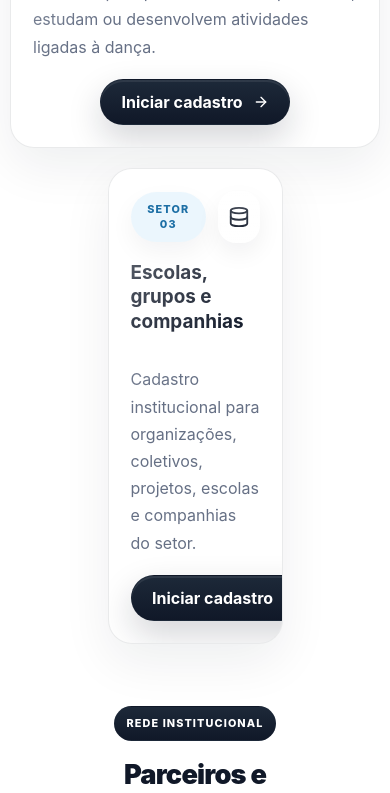
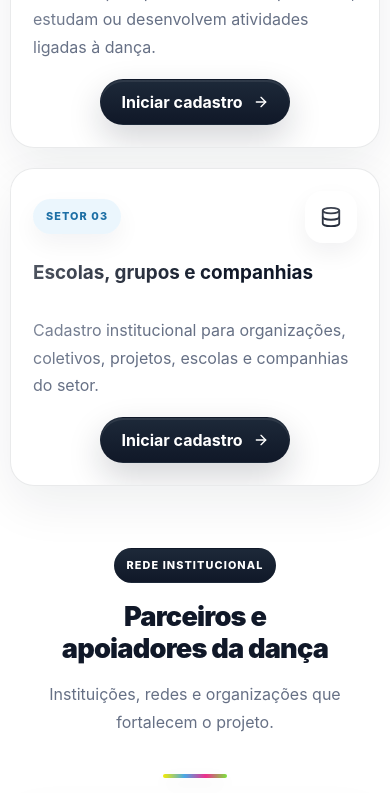
Before and after one commit to abcaa-ong/sibradanca-frontend, a React (Vite) app: page / in a window 390 px wide. Shown: the part 3325-4118 px from the top of the page. Built offline with nearby package versions, Linux system fonts and the light colour scheme; no server answers.

Commit message:
fix: normalize form card widths on smaller notebooks

```diff
--- a/src/css/home-page.css
+++ b/src/css/home-page.css
@@ -681,7 +681,7 @@
   .access-grid > :last-child:nth-child(odd) {
     grid-column: 1 / -1;
     justify-self: center;
-    width: min(100%, calc((100% - 20px) / 2));
+    width: min(100%, 420px);
   }
 
   .hero-artwork {
@@ -691,6 +691,17 @@
 }
 
 @media (max-width: 960px) {
+  .access-grid {
+    grid-template-columns: 1fr;
+  }
+
+  .access-grid > *,
+  .access-grid > :last-child:nth-child(odd) {
+    grid-column: span 1;
+    justify-self: stretch;
+    width: 100%;
+  }
+
   .partners-grid {
     grid-template-columns: repeat(2, minmax(0, 1fr));
   }
```
